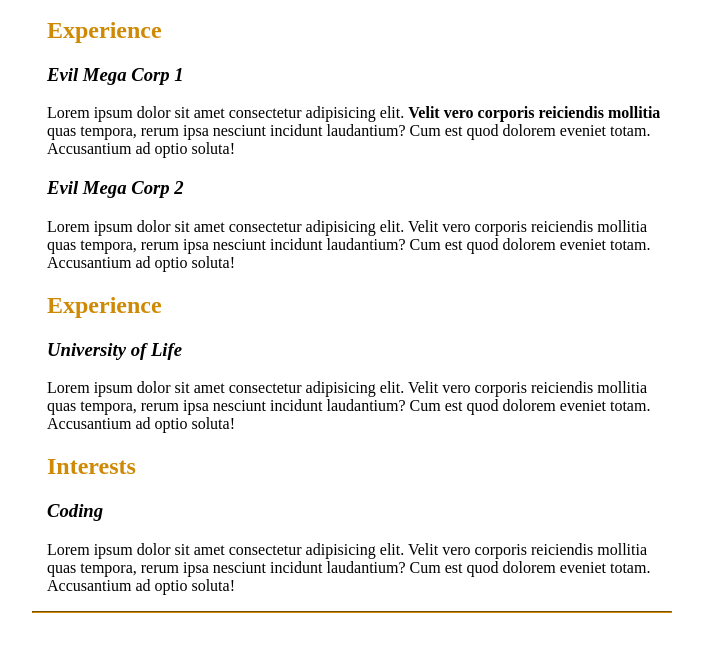
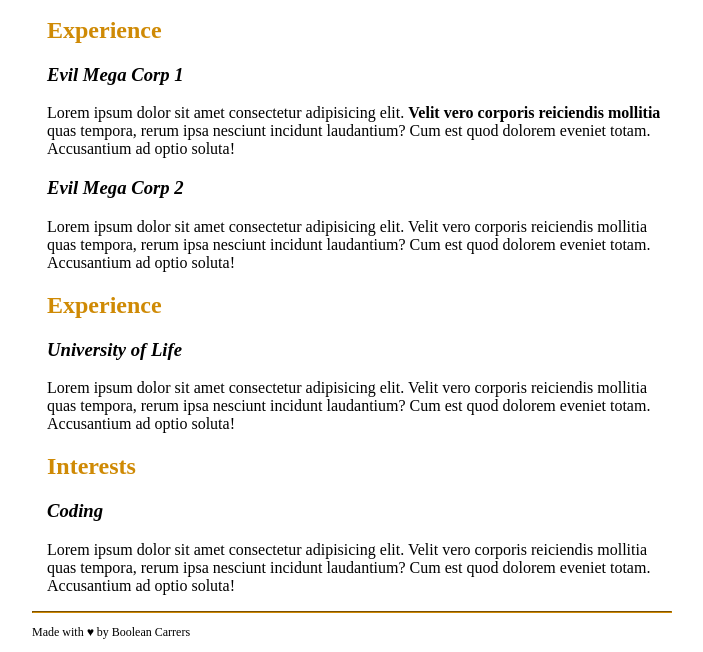
Before and after one commit to pietroline/live-coding-cv, a plain HTML site: page index.html in a window 1280 px wide. Shown: the part 389-1041 px from the top of the page, without its empty margins (288-991 px from the left). Before the commit the page ends 1010 px from the top, so only its background shows below. Drawn offline with Linux system fonts and the light colour scheme.

Commit message:
Add footer

```diff
--- a/index.html
+++ b/index.html
@@ -16,6 +16,7 @@
             <h1>Pallino Pinco - Web Developer</h1>
         </header>
 
+        <!-- Sezione corpo centrale -->
         <main>
 
             <!-- Sezione esperienze  -->
@@ -58,6 +59,10 @@
 
         <hr>
 
+        <!-- Footer del sito -->
+        <footer>
+            <p>Made with &hearts; by Boolean Carrers</p>
+        </footer>
 
 
 
--- a/style.css
+++ b/style.css
@@ -24,3 +24,7 @@
 hr{
     border-color: #cf8a05;
 }
+
+footer p{
+    font-size: 12px;
+}
```
